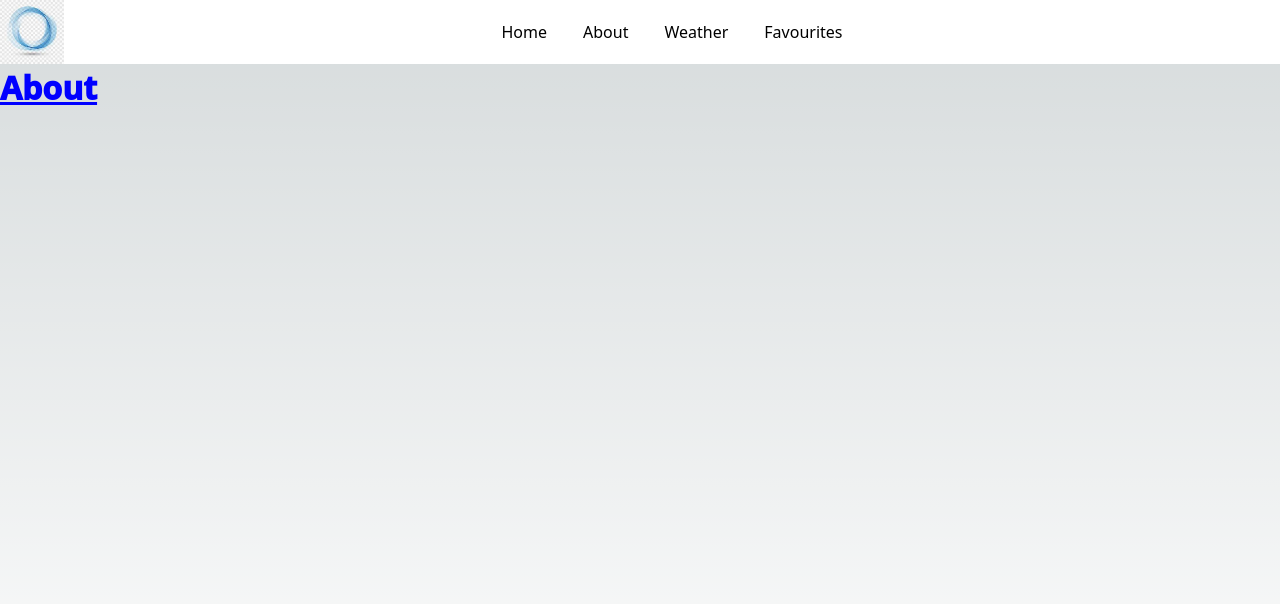
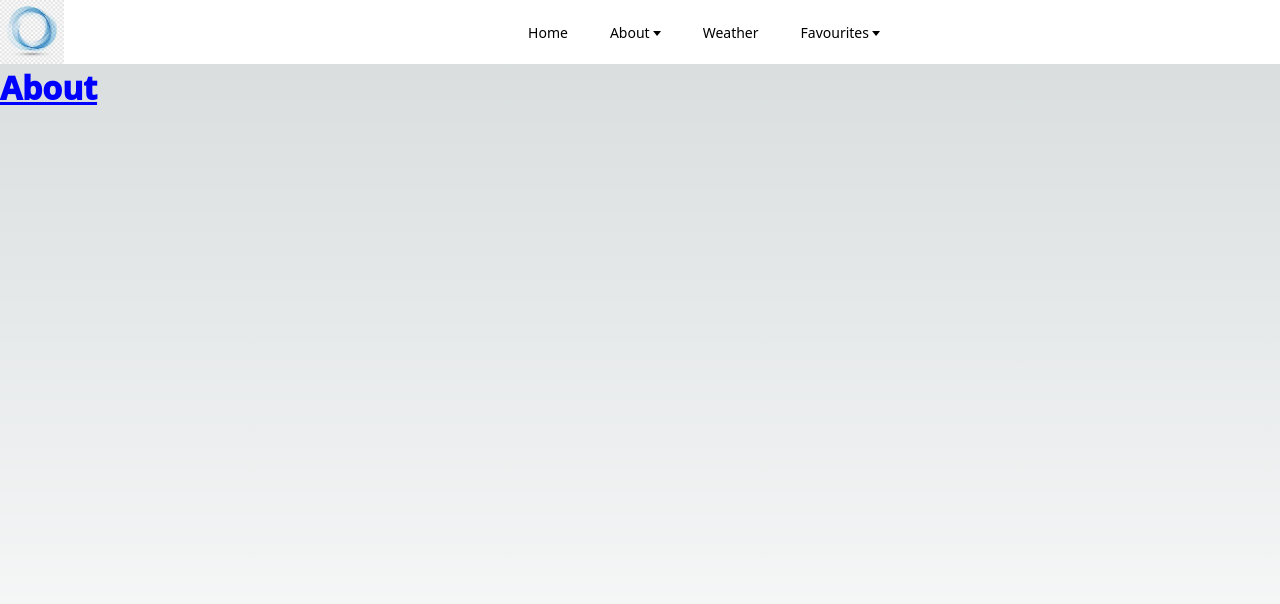
Before and after one commit to wen-git-acc/Weather-App, a Next.js app: page /testing in a window 1280 px wide. Shown: the top 604 px of the page. Built offline with nearby package versions, Linux system fonts and the light colour scheme.

Commit message:
Transform tailwind css to styled component styling

```diff
--- /dev/null
+++ b/src/components/navbar/menu.tsx
@@ -0,0 +1,105 @@
+import { menuList } from './navbarMenuConfig';
+import styled from 'styled-components';
+import Link from 'next/link';
+import Submenu from './submenu';
+type menuitemType = typeof menuList;
+
+type PropsType = {
+  menu: menuitemType;
+};
+
+const menuItemColorOnHover: string = '#e2e8f0';
+
+const Button = styled.button``;
+
+const ListUL = styled.ul`
+  display: flex;
+  width: 100%;
+  height: 100%;
+  padding: 5;
+  align-items: center;
+  gap: 30px;
+`;
+
+const ReverseTriangle = styled.div`
+  width: 0;
+  height: 0;
+  border-left: 4px solid transparent;
+  border-right: 4px solid transparent;
+  border-top: 5px solid black;
+  margin-top: 9px;
+`;
+
+export const ListLi = styled.li`
+  font-size: 14px;
+  position: relative;
+  padding: 6px;
+  border-radius: 6px;
+  &:hover {
+    background-color: ${menuItemColorOnHover};
+  }
+
+  &:hover ${ReverseTriangle} {
+    margin-top: 10px;
+  }
+`;
+
+const MenuItemDiv = styled.div`
+  display: flex;
+  flex-direction: row;
+  gap: 3px;
+`;
+// const Example = styled.div`
+//   ${ListLi}:hover & {
+//     background-color: yellow;
+//   }
+// `;
+
+export default function Menu({ menu }: PropsType) {
+  return (
+    <ListUL>
+      {menu.map((item) => {
+        return (
+          <ListLi>
+            {!item.subMenu && <Link href={item.link}>{item.name}</Link>}
+            <MenuItemDiv>
+              {item.subMenu && <div>{item.name}</div>}
+              {item.subMenu && <ReverseTriangle />}
+            </MenuItemDiv>
+            {item.subMenu && <Submenu submenu={item.subLink} />}
+          </ListLi>
+        );
+      })}
+    </ListUL>
+  );
+}
+
+// <ul className="flex gap-5 w-full h-full p-5 items-center">
+//   {menu.map((item) => {
+//     return (
+//       <li className="group relative py-2 px-2 rounded-lg hover:bg-slate-200">
+//         {!item.subMenu ? (
+//           <Link href={item.link}>{item.name}</Link>
+//         ) : (
+//           <>
+//             <Button>{item.name}</Button>
+//             <div className="absolute py-5 invisible group-hover:visible hover:visible">
+//               <div>
+//                 <div className="bg-white left-2 absolute py-1 mt-1 h-2 w-2 rotate-45"></div>
+//               </div>
+//               <div className="p-3 mt-2 flex rounded-md bg-white">
+//                 {item.subLink.map((subItem) => {
+//                   return (
+//                     <div>
+//                       <h1>{subItem.headerName}</h1>
+//                     </div>
+//                   );
+//                 })}
+//               </div>
+//             </div>
+//           </>
+//         )}
+//       </li>
+//     );
+//   })}
+// </ul>
--- a/src/components/navbar/navbar.tsx
+++ b/src/components/navbar/navbar.tsx
@@ -1,6 +1,6 @@
 import { menuList } from './navbarMenuConfig';
 import NavbarLogo from './navbarlogo';
-import Navlink from './navlink';
+import Menu from './menu';
 import styled from 'styled-components';
 
 const LogoDiv = styled.div`
@@ -21,7 +21,6 @@ const ParentDiv = styled.div`
   background-color: white;
   height: 64px;
   display: flex;
-  justify-content: space-between;
   flex-direction: row;
   flex-wrap: wrap;
   padding: 0px;
@@ -32,13 +31,10 @@ const ListDiv = styled.div`
   text-align: center;
   justify-content: center;
   align-item: center;
-`;
-
-const RightDiv = styled.div`
-  height: 100%;
-  text-align: center;
-  justify-content: center;
-  align-item: center;
+  position: relative;
+  left: 50%;
+  transform: translateX(-50%);
+  z-index: 50;
 `;
 
 export default function Navbar() {
@@ -49,9 +45,8 @@ export default function Navbar() {
           <NavbarLogo />
         </LogoDiv>
         <ListDiv>
-          <Navlink menu={menuList} />
+          <Menu menu={menuList} />
         </ListDiv>
-        <RightDiv></RightDiv>
       </ParentDiv>
     </nav>
   );
--- a/src/components/navbar/navbarMenuConfig.ts
+++ b/src/components/navbar/navbarMenuConfig.ts
@@ -1,6 +1,6 @@
 import { submenu, menuItem } from './navbarTypeConfig';
 
-const favouritesSubMenu: submenu[] = [
+export const favouritesSubMenu: submenu[] = [
   {
     headerName: 'Location',
     submenuList: [
@@ -38,9 +38,9 @@ export const menuList: menuItem[] = [
   },
   {
     name: 'About',
-    subMenu: false,
+    subMenu: true,
     link: '/about',
-    subLink: [],
+    subLink: favouritesSubMenu,
   },
   {
     name: 'Weather',
--- a/src/components/navbar/navlink.tsx
+++ /dev/null
@@ -1,44 +0,0 @@
-import { menuList } from './navbarMenuConfig';
-import styled from 'styled-components';
-import Link from 'next/link';
-type menuitemType = typeof menuList;
-
-type PropsType = {
-  menu: menuitemType;
-};
-
-const Button = styled.button``;
-
-export default function Navlink({ menu }: PropsType) {
-  return (
-    <ul className="flex gap-5 w-full h-full p-5 items-center">
-      {menu.map((item) => {
-        return (
-          <li className="group relative py-2 px-2 rounded-lg hover:bg-slate-200">
-            {!item.subMenu ? (
-              <Link href={item.link}>{item.name}</Link>
-            ) : (
-              <>
-                <Button>{item.name}</Button>
-                <div className="absolute py-5 invisible group-hover:visible hover:visible">
-                  <div>
-                    <div className="bg-white left-2 absolute py-1 mt-1 h-2 w-2 rotate-45"></div>
-                  </div>
-                  <div className="p-3 mt-2 flex rounded-md bg-white">
-                    {item.subLink.map((subItem) => {
-                      return (
-                        <div>
-                          <h1>{subItem.headerName}</h1>
-                        </div>
-                      );
-                    })}
-                  </div>
-                </div>
-              </>
-            )}
-          </li>
-        );
-      })}
-    </ul>
-  );
-}
--- /dev/null
+++ b/src/components/navbar/submenu.tsx
@@ -0,0 +1,63 @@
+import { favouritesSubMenu } from './navbarMenuConfig';
+import styled from 'styled-components';
+import { ListLi } from './menu';
+import Link from 'next/link';
+type submenuType = typeof favouritesSubMenu;
+
+type PropsType = {
+  submenu: submenuType;
+};
+
+const SubmenuParentDiv = styled.div`
+  ${() => ListLi}:hover & {
+    display: block;
+  }
+  display: none;
+`;
+
+const SubmenuPointerToMain = styled.div`
+  margin-top: 32px;
+  margin-left: auto;
+  margin-right: auto;
+  background-color: white;
+  width: 10px;
+  height: 10px;
+  transform: rotate(45deg);
+`;
+
+const SubmenuItem = styled.div`
+  display: flex;
+  flex-direction: column;
+  margin: 5px;
+`;
+
+const Heading = styled.h1``;
+export default function Submenu({ submenu }: PropsType) {
+  return (
+    <SubmenuParentDiv>
+      <div className="absolute left-1/2 -translate-x-1/2 w-28 items-center">
+        <SubmenuPointerToMain />
+      </div>
+      <div className="fixed flex flex-wrap top-20 gap-6 p-2 rounded-md w-[31rem] float-left -translate-x-1/2 left-1/2 bg-white">
+        {submenu.map((item) => {
+          return (
+            <SubmenuItem>
+              <Heading>
+                <b>
+                  <u>{item.headerName}</u>
+                </b>
+              </Heading>
+              {item.submenuList.map((item) => {
+                return (
+                  <Link href={item.link} className="hover:bg-slate-200">
+                    {item.name}
+                  </Link>
+                );
+              })}
+            </SubmenuItem>
+          );
+        })}
+      </div>
+    </SubmenuParentDiv>
+  );
+}
--- a/tailwind.config.js
+++ b/tailwind.config.js
@@ -12,7 +12,10 @@ module.exports = {
         'gradient-conic':
           'conic-gradient(from 180deg at 50% 50%, var(--tw-gradient-stops))',
       },
+      width: {
+        '500': '31rem',
+      },
     },
   },
   plugins: [],
-}
+};
```
